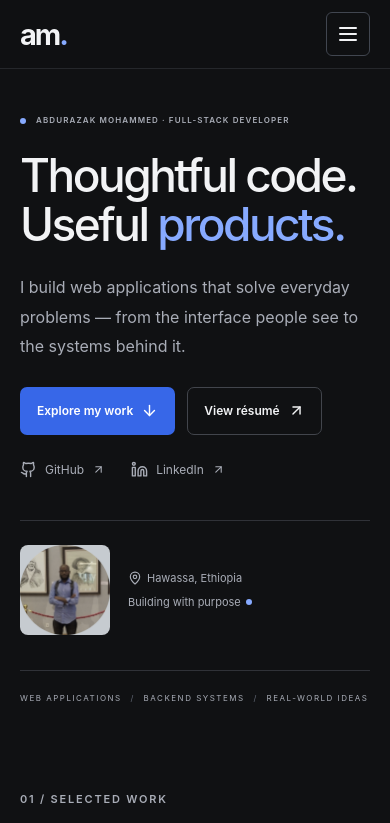
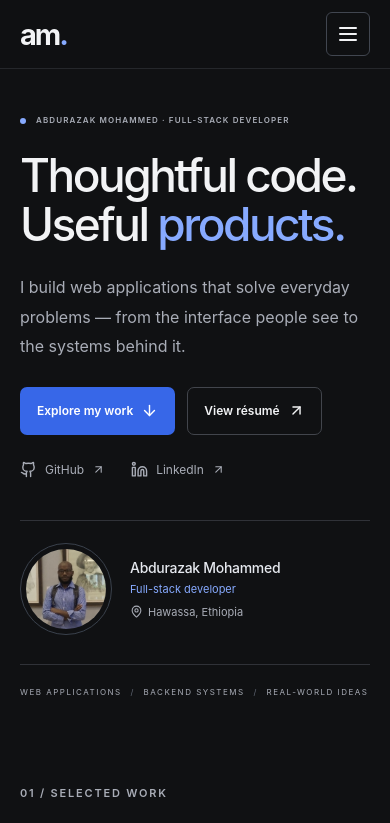
Before and after one commit to Abdurazakm/portfolio, a React (Vite) app: page / in a window 390 px wide. Shown: the top 823 px of the page. Built offline with nearby package versions, Linux system fonts and the light colour scheme.

Commit message:
Refresh hero with a closer circular portrait and compact caption

```diff
--- a/src/components/Hero.jsx
+++ b/src/components/Hero.jsx
@@ -53,26 +53,25 @@ export function Hero() {
           </a>
         </div>
       </div>
-      <div className="portrait-composition">
+      <figure className="portrait-composition">
+        <p className="portrait-label eyebrow">THE PERSON BEHIND THE CODE</p>
         <div className="portrait-frame">
           <img
             src="/abdurazak.png"
             alt="Abdurazak Mohammed"
-            width="560"
-            height="640"
+            width="722"
+            height="722"
             fetchPriority="high"
           />
-          <span className="portrait-index">01 / THE DEVELOPER</span>
         </div>
-        <div className="portrait-caption">
+        <figcaption className="portrait-caption">
+          <strong>Abdurazak Mohammed</strong>
+          <span className="portrait-role">Full-stack developer</span>
           <span>
-            <MapPin size={14} /> Hawassa, Ethiopia
+            <MapPin size={13} aria-hidden="true" /> Hawassa, Ethiopia
           </span>
-          <span>
-            Building with purpose <span className="blue-dot" />
-          </span>
-        </div>
-      </div>
+        </figcaption>
+      </figure>
       <div className="hero-footnote">
         <span>
           WEB APPLICATIONS <span>/</span> BACKEND SYSTEMS <span>/</span>{" "}
--- a/src/index.css
+++ b/src/index.css
@@ -285,42 +285,55 @@ h2 > span {
 }
 .portrait-composition {
   width: 100%;
-  max-width: 365px;
+  max-width: 340px;
   justify-self: end;
+  margin: 0;
+  padding-inline: 12px;
+}
+.portrait-label {
+  text-align: center;
+  font-size: 9px;
+  letter-spacing: 2px;
+  margin-bottom: 30px;
 }
 .portrait-frame {
   position: relative;
-  aspect-ratio: 1/1.12;
-  background: #c6cbd0;
-  border-radius: 10px;
+  width: min(100%, 280px);
+  margin-inline: auto;
+  aspect-ratio: 1;
+  background: #1d2025;
+  border-radius: 50%;
+  outline: 1px solid #3a414c;
+  outline-offset: 10px;
   overflow: hidden;
 }
 .portrait-frame img {
   width: 100%;
   height: 100%;
   object-fit: cover;
-  object-position: center 25%;
-  filter: saturate(0.6);
-}
-.portrait-index {
-  position: absolute;
-  bottom: 17px;
-  left: 17px;
-  padding: 8px 10px;
-  background: #15171bd9;
-  color: white;
-  border: 1px solid #ffffff26;
-  border-radius: 4px;
-  font-size: 9px;
-  letter-spacing: 1.6px;
+  object-position: center;
+  transform: scale(1.65);
+  transform-origin: 50% 31%;
+  filter: saturate(0.75);
 }
 .portrait-caption {
   display: flex;
-  justify-content: space-between;
-  gap: 12px;
+  flex-direction: column;
+  align-items: center;
+  gap: 8px;
   color: var(--muted);
-  font-size: 10px;
-  margin-top: 16px;
+  font-size: 11px;
+  margin-top: 30px;
+}
+.portrait-caption strong {
+  color: #e6e9ef;
+  font-size: 17px;
+  font-weight: 500;
+  letter-spacing: -.3px;
+}
+.portrait-caption .portrait-role {
+  color: var(--blue);
+  margin-bottom: 3px;
 }
 .portrait-caption > span {
   display: flex;
@@ -1084,10 +1097,6 @@ summary::-webkit-details-marker {
     font-size: 9px;
     letter-spacing: 0.9px;
   }
-  .portrait-caption {
-    font-size: 9px;
-    flex-wrap: wrap;
-  }
   .section {
     padding-block: 80px;
   }
@@ -1213,25 +1222,28 @@ summary::-webkit-details-marker {
     max-width: none;
     width: 100%;
     display: grid;
-    grid-template-columns: 90px 1fr;
-    gap: 18px;
+    grid-template-columns: 80px 1fr;
+    gap: 24px;
     align-items: center;
     border-top: 1px solid var(--line);
-    padding-top: 24px;
+    padding: 28px 6px 0;
   }
   .portrait-frame {
-    aspect-ratio: 1;
-    border-radius: 8px;
+    outline-offset: 5px;
   }
-  .portrait-index {
+  .portrait-label {
     display: none;
   }
   .portrait-caption {
     flex-direction: column;
-    gap: 10px;
+    gap: 6px;
+    align-items: flex-start;
     justify-content: center;
     margin: 0;
     font-size: 11px;
+  }
+  .portrait-caption strong {
+    font-size: 14px;
   }
   .hero-footnote {
     margin-top: 0;
```
Also changed, not shown: public/social-preview.jpg.
